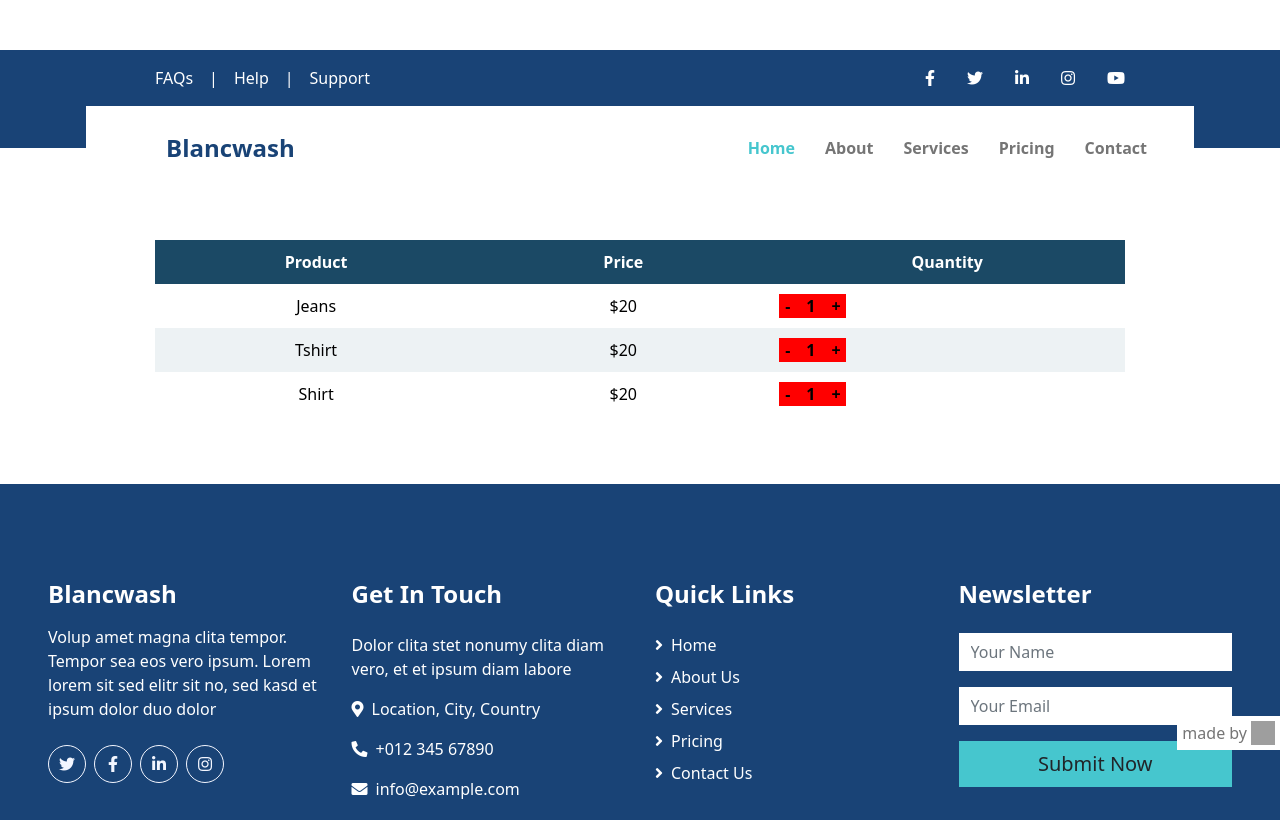
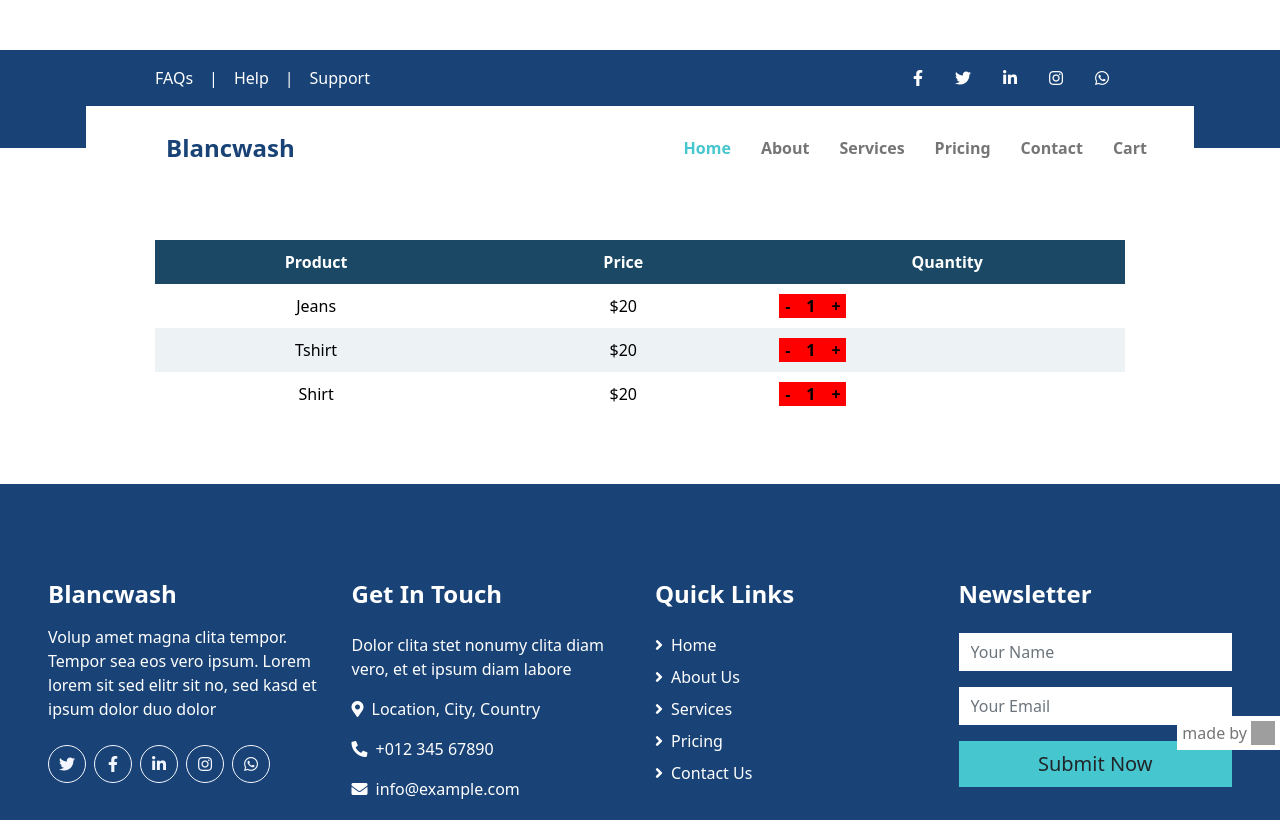
Before and after one commit to Ayushgpandey/blancwash, a plain HTML site: page cart.html in a window 1280 px wide. Shown: the top 820 px of the page. Drawn offline with nearby package versions, Linux system fonts and the light colour scheme; grey boxes are pictures that could not be loaded.

Commit message:
header update

```diff
--- a/cart.html
+++ b/cart.html
@@ -58,9 +58,9 @@
               <a class="text-white px-3" href="">
                 <i class="fab fa-instagram"></i>
               </a>
-              <a class="text-white pl-3" href="">
-                <i class="fab fa-youtube"></i>
-              </a>
+              <a class="text-white px-3" href="">
+                <i class="fab fa-whatsapp"></i>
+            </a>
             </div>
           </div>
         </div>
@@ -102,6 +102,7 @@
               <a href="service.html" class="nav-item nav-link">Services</a>
               <a href="pricing.html" class="nav-item nav-link">Pricing</a>
               <a href="contact.html" class="nav-item nav-link">Contact</a>
+              <a href="cart.html" class="nav-item nav-link">Cart</a>
             </div>
           </div>
         </nav>
@@ -217,6 +218,12 @@
               href="#"
               ><i class="fab fa-instagram"></i
             ></a>
+            <a
+            class="btn btn-outline-light rounded-circle text-center mr-2 px-0"
+              style="width: 38px; height: 38px"
+              href="#"
+              ><i class="fab fa-whatsapp"></i
+            ></a>
           </div>
         </div>
         <div class="col-lg-3 col-md-6 mb-5">
```
Also changed, not shown: about.html (+5 -0 lines), contact.html (+5 -0 lines), index.html (+4 -0 lines), pricing.html (+5 -0 lines), service.html (+5 -0 lines), single.html (+5 -0 lines).
